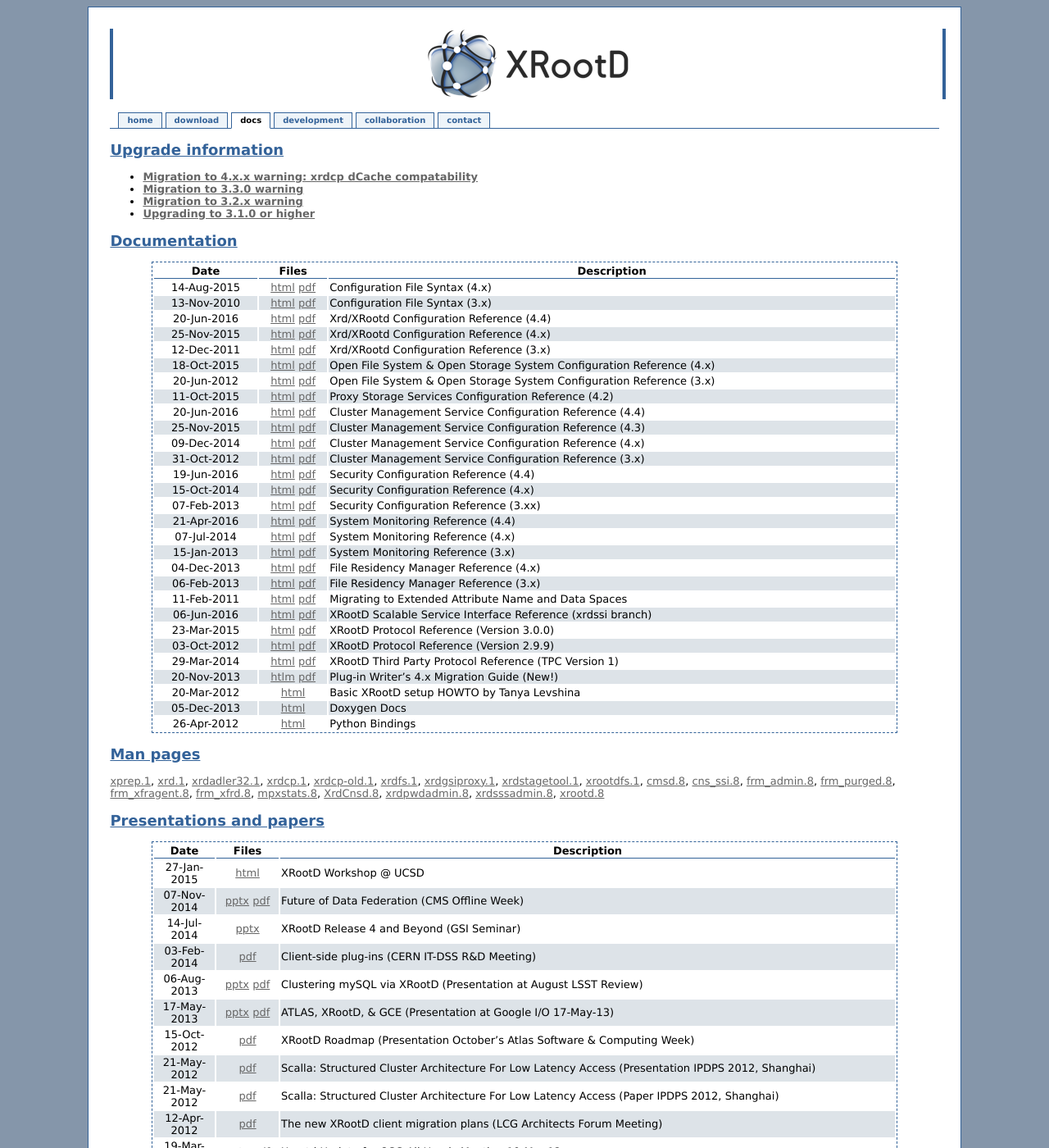
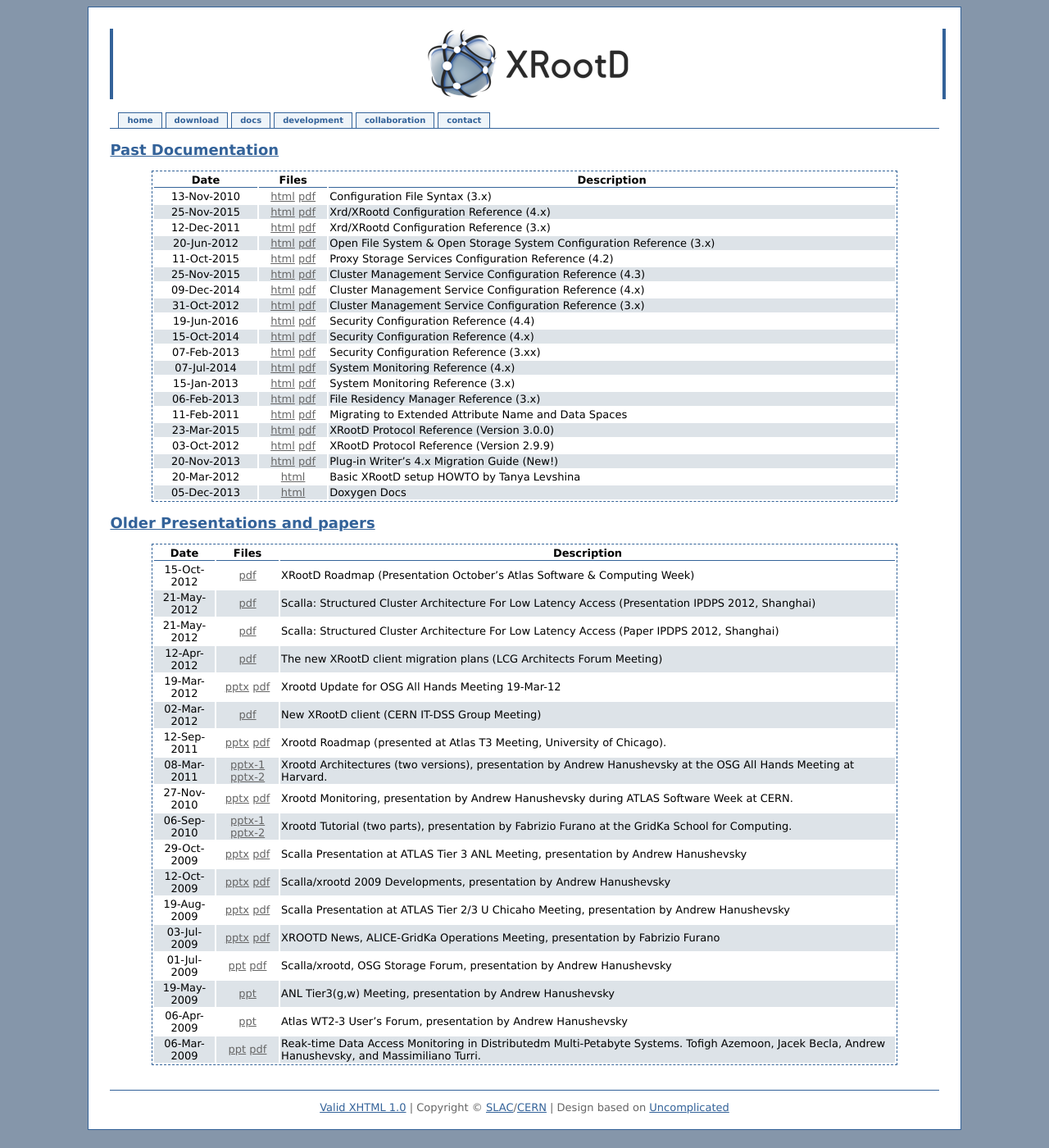
Before and after one commit to xrootd/xrootd-website, a Jekyll site: the page built from archive.md, in a window 1280 px wide and 1400 px high. Shown: the whole window at 82% size. Built offline with Jekyll 4.4.1, drawn with Linux system fonts in a browser that asks for light colours; Markdown is read by kramdown in place of the engine named in the settings.

Commit message:
Mods to page.

```diff
--- a/docs.md
+++ b/archive.md
@@ -1,87 +1,40 @@
 ---
 layout: default
-title:  Documentation and Presentations
-tab:    docs
+title:  Past Documentation and Presentations
+tab:    archive
 ---
 
-Upgrade information
--------------------
-
-* [**Migration to 4.x.x warning: xrdcp dCache compatability**](/2015/05/01/migration_warning_xrdcp_4_x_x.html)
-* [**Migration to 3.3.0 warning**](/2013/02/25/migration_warning_3_3_0.html)
-* [**Migration to 3.2.x warning**](/2012/05/11/migration_warning_3_2_x.html)
-* [**Upgrading to 3.1.0 or higher**](/2012/04/19/migration_warning_3_1_0.html)
-
-Documentation
--------------
+Past Documentation
+------------------
 
 |Date       |Files                                                                 |Description                                                                     |
 |:---------:|:----------------------------------------------------------------------:|------------------------------------------------------------------------------|
-|14-Aug-2015|[html](/doc/dev42/Syntax_config.htm) [pdf](/doc/dev42/Syntax_config.pdf)  |Configuration File Syntax (4.x)                                               |
 |13-Nov-2010|[html](/doc/prod/Syntax_config.htm) [pdf](/doc/prod/Syntax_config.pdf)  |Configuration File Syntax (3.x)                                               |
-|20-Jun-2016|[html](/doc/dev44/xrd_config.htm) [pdf](/doc/dev44/xrd_config.pdf)           |Xrd/XRootd Configuration Reference (4.4)                            |
 |25-Nov-2015|[html](/doc/dev42/xrd_config.htm) [pdf](/doc/dev42/xrd_config.pdf)           |Xrd/XRootd Configuration Reference (4.x)                            |
 |12-Dec-2011|[html](/doc/prod/xrd_config.htm) [pdf](/doc/prod/xrd_config.pdf)        |Xrd/XRootd Configuration Reference (3.x)                               |
-|18-Oct-2015|[html](/doc/dev41/ofs_config.htm) [pdf](/doc/dev41/ofs_config.pdf)        |Open File System &amp; Open Storage System Configuration Reference (4.x)      |
 |20-Jun-2012|[html](/doc/prod/ofs_config.htm) [pdf](/doc/prod/ofs_config.pdf)        |Open File System &amp; Open Storage System Configuration Reference (3.x)      |
 |11-Oct-2015|[html](/doc/dev42/pss_config.htm) [pdf](/doc/dev42/pss_config.pdf)        |Proxy Storage Services Configuration Reference (4.2)    |
-|20-Jun-2016|[html](/doc/dev44/cms_config.htm) [pdf](/doc/dev44/cms_config.pdf)        |Cluster Management Service Configuration Reference (4.4)                    |
 |25-Nov-2015|[html](/doc/dev43/cms_config.htm) [pdf](/doc/dev43/cms_config.pdf)        |Cluster Management Service Configuration Reference (4.3)                    |
 |09-Dec-2014|[html](/doc/dev42/cms_config.htm) [pdf](/doc/dev42/cms_config.pdf)        |Cluster Management Service Configuration Reference (4.x)                    |
 |31-Oct-2012|[html](/doc/prod/cms_config.htm) [pdf](/doc/prod/cms_config.pdf)        |Cluster Management Service Configuration Reference (3.x)                    |
 |19-Jun-2016|[html](/doc/dev44/sec_config.htm) [pdf](/doc/dev44/sec_config.pdf)        |Security Configuration Reference (4.4)                                         |
 |15-Oct-2014|[html](/doc/dev41/sec_config.htm) [pdf](/doc/dev41/sec_config.pdf)        |Security Configuration Reference (4.x)                                         |
 |07-Feb-2013|[html](/doc/prod/sec_config.htm) [pdf](/doc/prod/sec_config.pdf)        |Security Configuration Reference (3.xx)                                         |
-|21-Apr-2016|[html](/doc/dev44/xrd_monitoring.htm) [pdf](/doc/dev44/xrd_monitoring.pdf)|System Monitoring Reference (4.4)                                           |
 |07-Jul-2014|[html](/doc/dev4/xrd_monitoring.htm) [pdf](/doc/dev4/xrd_monitoring.pdf)|System Monitoring Reference (4.x)                                           |
 |15-Jan-2013|[html](/doc/prod/xrd_monitoring.htm) [pdf](/doc/prod/xrd_monitoring.pdf)|System Monitoring Reference (3.x)                                           |
-|04-Dec-2013|[html](/doc/dev4/frm_config.htm) [pdf](/doc/dev4/frm_config.pdf)          |File Residency Manager Reference (4.x)                                  |
 |06-Feb-2013|[html](/doc/prod/frm_config.htm) [pdf](/doc/prod/frm_config.pdf)          |File Residency Manager Reference (3.x)                                  |
 |11-Feb-2011|[html](/doc/prod/frm_migr.htm) [pdf](/doc/prod/frm_migr.pdf)            |Migrating to Extended Attribute Name and Data Spaces                          |
-|06-Jun-2016|[html](/doc/dev42/ssi_reference.htm) [pdf](/doc/dev42/ssi_reference.pdf) |XRootD Scalable Service Interface Reference (xrdssi branch)                                     |
 |23-Mar-2015|[html](/doc/dev42/XRdv300.htm) [pdf](/doc/dev42/XRdv300.pdf)              |XRootD Protocol Reference (Version 3.0.0)                                     |
 |03-Oct-2012|[html](/doc/prod/XRdv299.htm) [pdf](/doc/prod/XRdv299.pdf)              |XRootD Protocol Reference (Version 2.9.9)                                     |
-|29-Mar-2014|[html](/doc/dev4/tpc_protocol.htm) [pdf](/doc/dev4/tpc_protocol.pdf)    |XRootD Third Party Protocol Reference (TPC Version 1)                                     |
-|20-Nov-2013|[htlm](/doc/dev4/Plugin_Migration_v4.htm) [pdf](Plugin_Migration_v4.pdf)|Plug-in Writer's 4.x Migration Guide (New!)|
+|20-Nov-2013|[html](/doc/dev4/Plugin_Migration_v4.htm) [pdf](Plugin_Migration_v4.pdf)|Plug-in Writer's 4.x Migration Guide (New!)|
 |20-Mar-2012|[html](https://twiki.grid.iu.edu/bin/view/SoftwareTeam/HowToInstallXrootd)|Basic XRootD setup HOWTO by Tanya Levshina|
 |05-Dec-2013|[html](http://xrootd.org/doc/doxygen/current/html/annotated.html)|Doxygen Docs|
-|26-Apr-2012|[html](http://xrootd.org/doc/python/xrootd-python/)|Python Bindings|
 
-Man pages
----------
-
-[xprep.1](/doc/man/xprep.1.html),
-[xrd.1](/doc/man/xrd.1.html),
-[xrdadler32.1](/doc/man/xrdadler32.1.html),
-[xrdcp.1](/doc/man/xrdcp.1.html),
-[xrdcp-old.1](/doc/man/xrdcp-old.1.html),
-[xrdfs.1](/doc/man/xrdfs.1.html),
-[xrdgsiproxy.1](/doc/man/xrdgsiproxy.1.html),
-[xrdstagetool.1](/doc/man/xrdstagetool.1.html),
-[xrootdfs.1](/doc/man/xrootdfs.1.html),
-[cmsd.8](/doc/man/cmsd.8.html),
-[cns_ssi.8](/doc/man/cns_ssi.8.html),
-[frm_admin.8](/doc/man/frm_admin.8.html),
-[frm_purged.8](/doc/man/frm_purged.8.html),
-[frm_xfragent.8](/doc/man/frm_xfragent.8.html),
-[frm_xfrd.8](/doc/man/frm_xfrd.8.html),
-[mpxstats.8](/doc/man/mpxstats.8.html),
-[XrdCnsd.8](/doc/man/XrdCnsd.8.html),
-[xrdpwdadmin.8](/doc/man/xrdpwdadmin.8.html),
-[xrdsssadmin.8](/doc/man/xrdsssadmin.8.html),
-[xrootd.8](/doc/man/xrootd.8.html)
-
-Presentations and papers
-------------------------
+Older Presentations and papers
+------------------------------
 
 |Date       |Files                                                                 |Description                                                       |
 |:---------:|:--------------------------------------------------------------------:|------------------------------------------------------------------|
-|27-Jan-2015|[html](https://indico.cern.ch/event/330212/other-view?view=standard)|XRootD Workshop @ UCSD|
-|07-Nov-2014|[pptx](/presentations/COW-141107.pptx) [pdf](/presentations/COW-141107.pdf)|Future of Data Federation (CMS Offline Week)|
-|14-Jul-2014|[pptx](/presentations/GSI-140715.pptx)|XRootD Release 4 and Beyond (GSI Seminar)|
-|03-Feb-2014|[pdf](/presentations/20140203_client_plugins.pdf)|Client-side plug-ins (CERN IT-DSS R&D Meeting)|
-|06-Aug-2013|[pptx](/presentations/LSST-Review.pptx) [pdf](/presentations/LSST-Review.pdf)|Clustering mySQL via XRootD (Presentation at August LSST Review)|
-|17-May-2013|[pptx](/presentations/Google_IO_talk_1305.pptx) [pdf](/presentations/Google_IO_talk_1305.pdf)|ATLAS, XRootD, & GCE (Presentation at Google I/O 17-May-13)|
 |15-Oct-2012|[pdf](/presentations/ATLAS_SCW_1210.pdf)|XRootD Roadmap (Presentation October's Atlas Software & Computing Week)
 |21-May-2012|[pdf](/presentations/Slides_IPDPS12.pdf)|Scalla: Structured Cluster Architecture For Low Latency Access (Presentation IPDPS 2012, Shanghai)|
 |21-May-2012|[pdf](/papers/Scalla_IPDPS12.pdf)|Scalla: Structured Cluster Architecture For Low Latency Access (Paper IPDPS 2012, Shanghai)|
```
